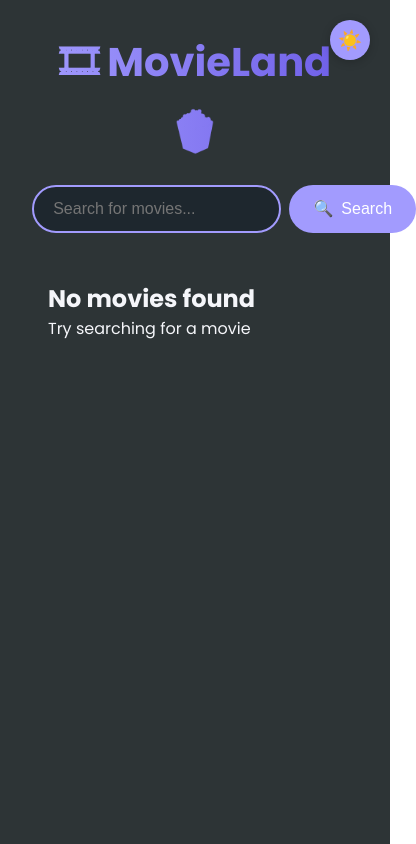
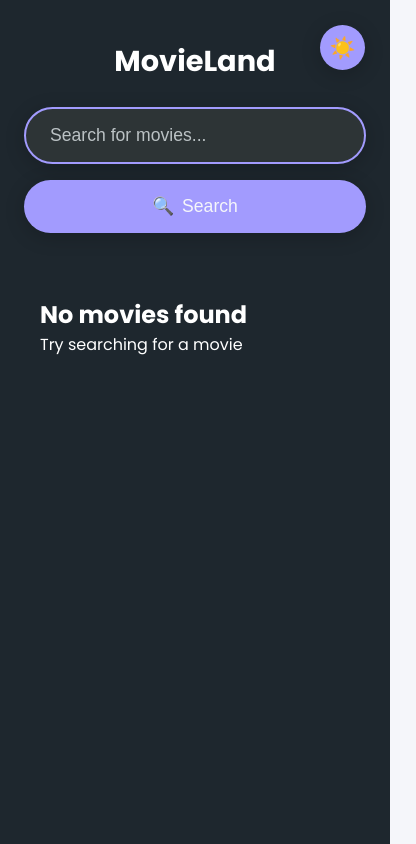
Before and after one commit to uditha1994/movie-finder-react, a React (Vite) app: page / in a window 390 px wide. Shown: the whole page, 416 px wide, since content can reach past the window. Built offline with nearby package versions, Linux system fonts and the light colour scheme.

Commit message:
ui theme fix

```diff
--- a/src/App.css
+++ b/src/App.css
@@ -1,352 +1,398 @@
+/* Enhanced App.css with attractive UI */
 @import url('https://fonts.googleapis.com/css2?family=Poppins:wght@300;400;500;600;700&display=swap');
 
 * {
   margin: 0;
   padding: 0;
   box-sizing: border-box;
-  transition: background-color 0.3s, color 0.3s;
+  transition: all 0.3s ease;
 }
 
 :root {
   --primary: #6c5ce7;
-  --secondary: #a29bfe;
+  --primary-light: #a29bfe;
+  --secondary: #00cec9;
   --text: #2d3436;
   --text-light: #636e72;
   --bg: #f5f6fa;
   --card-bg: #ffffff;
   --error: #d63031;
   --success: #00b894;
+  --shadow: 0 4px 20px rgba(0, 0, 0, 0.08);
+  --shadow-hover: 0 8px 30px rgba(0, 0, 0, 0.12);
 }
 
 .dark {
   --primary: #a29bfe;
-  --secondary: #6c5ce7;
-  --text: #f5f6fa;
+  --primary-light: #6c5ce7;
+  --secondary: #55efc4;
+  --text: #f5f6fa important;
   --text-light: #dfe6e9;
-  --bg: #2d3436;
-  --card-bg: #1e272e;
+  --bg: #1e272e;
+  --card-bg: #2d3436;
   --error: #ff7675;
   --success: #55efc4;
+  --shadow: 0 4px 20px rgba(0, 0, 0, 0.2);
+  --shadow-hover: 0 8px 30px rgba(0, 0, 0, 0.3);
+  --text-primary: #ffffff;
+  /* Pure white for primary text */
+  --text-secondary: #b2bec3;
+  /* Slightly dimmer for secondary */
+  --text-contrast: #f5f6fa;
+  /* High contrast text */
+  color: var(--text-primary);
 }
 
 body {
   font-family: 'Poppins', sans-serif;
+  background-color: var(--bg);
+  color: var(--text);
 }
 
 .app {
   min-height: 100vh;
   padding: 2rem;
+  display: flex;
+  flex-direction: column;
+  align-items: center;
   background-color: var(--bg);
-  color: var(--text);
-  justify-content: center;
-  align-items: center;
-}
-
-.app.dark {
-  background-color: var(--bg);
+  transition: background-color 0.3s ease;
 }
 
 .app-title {
+  font-size: 2.8rem;
+  margin: 1rem 0 2rem;
+  text-align: center;
+  position: relative;
+  display: inline-block;
+}
+
+.app-title::before {
+  content: "🎬";
+  position: absolute;
+  left: -50px;
+  top: 50%;
+  transform: translateY(-50%);
   font-size: 2.5rem;
-  margin-bottom: 1.5rem;
+}
+
+.app-title::after {
+  content: "🍿";
+  position: absolute;
+  right: -50px;
+  top: 50%;
+  transform: translateY(-50%);
+  font-size: 2.5rem;
+}
+
+.app-title-text {
   background: linear-gradient(90deg, var(--primary), var(--secondary));
   -webkit-background-clip: text;
   background-clip: text;
   color: transparent;
-  text-align: center;
+  display: inline-block;
+  padding: 0 10px;
+}
+
+.dark .movie-info h3,
+.dark .no-movies-found h3,
+.dark .plot h3,
+.dark .rating .value,
+.dark .info-item h4 {
+  color: var(--text-primary);
+}
+
+.dark .movie-meta,
+.dark .no-movies-found p,
+.dark .info-item p,
+.dark .metadata,
+.dark .rating .source {
+  color: var(--text-secondary);
+}
+
+/* Special cases where we want maximum contrast */
+.dark .error-message,
+.dark .search input,
+.dark .search button {
+  color: var(--text-contrast);
+}
+
+/* Card text in dark mode */
+.dark .movie-card {
+  color: var(--text-primary);
+}
+
+/* Ensure placeholder text is also visible */
+.dark .search input::placeholder {
+  color: var(--text-light);
+  opacity: 0.8;
+}
+
+/* No poster text in dark mode */
+.dark .no-poster {
+  color: rgba(255, 255, 255, 0.9);
 }
 
 .theme-toggle {
   position: fixed;
-  top: 20px;
-  right: 20px;
-  width: 40px;
-  height: 40px;
+  top: 25px;
+  right: 25px;
+  width: 45px;
+  height: 45px;
   border-radius: 50%;
   border: none;
   background-color: var(--primary);
   color: white;
-  font-size: 1.2rem;
+  font-size: 1.3rem;
   cursor: pointer;
   display: flex;
   align-items: center;
   justify-content: center;
   z-index: 100;
-  box-shadow: 0 2px 10px rgba(0, 0, 0, 0.2);
+  box-shadow: var(--shadow);
+  transition: all 0.3s ease;
+}
+
+.theme-toggle:hover {
+  transform: scale(1.1);
+  box-shadow: var(--shadow-hover);
 }
 
 .search {
-  margin: 0 auto 2rem;
-  max-width: 600px;
+  margin: 0 auto 3rem;
+  max-width: 650px;
+  width: 100%;
   display: flex;
-  gap: 0.5rem;
+  gap: 1rem;
+  position: relative;
 }
 
 .search input {
   flex: 1;
-  padding: 0.8rem 1.2rem;
+  padding: 1rem 1.5rem;
   border: 2px solid var(--primary);
-  border-radius: 30px;
-  font-size: 1rem;
+  border-radius: 50px;
+  font-size: 1.1rem;
   background-color: var(--card-bg);
   color: var(--text);
+  box-shadow: var(--shadow);
+  transition: all 0.3s ease;
+}
+
+.search input:focus {
+  outline: none;
+  border-color: var(--secondary);
+  box-shadow: 0 0 0 3px rgba(100, 205, 203, 0.3);
 }
 
 .search button {
-  padding: 0 1.5rem;
+  padding: 0 2rem;
   background-color: var(--primary);
   color: white;
   border: none;
-  border-radius: 30px;
+  border-radius: 50px;
   cursor: pointer;
-  font-size: 1rem;
+  font-size: 1.1rem;
   font-weight: 500;
   display: flex;
   align-items: center;
   gap: 0.5rem;
+  box-shadow: var(--shadow);
+  transition: all 0.3s ease;
 }
 
 .search button:hover {
-  background-color: var(--secondary);
+  background-color: var(--primary-light);
+  transform: translateY(-2px);
+  box-shadow: var(--shadow-hover);
 }
 
 .movie-list {
   display: grid;
-  grid-template-columns: repeat(auto-fill, minmax(220px, 1fr));
-  gap: 1.5rem;
+  grid-template-columns: repeat(auto-fill, minmax(240px, 1fr));
+  gap: 2rem;
+  width: 100%;
   padding: 1rem;
 }
 
 .no-movies-found {
+  grid-column: 1 / -1;
   display: flex;
   flex-direction: column;
   align-items: center;
   justify-content: center;
-  flex-grow: 1;
+  min-height: 50vh;
   text-align: center;
   padding: 2rem;
+}
+
+.no-movies-found .icon {
+  font-size: 4rem;
+  margin-bottom: 1.5rem;
+  opacity: 0.7;
+}
+
+.no-movies-found h3 {
+  font-size: 1.8rem;
+  margin-bottom: 0.5rem;
+  color: var(--text);
+}
+
+.no-movies-found p {
+  font-size: 1.1rem;
   color: var(--text-light);
+  max-width: 500px;
+  line-height: 1.6;
 }
 
 .movie-card {
   background: var(--card-bg);
-  border-radius: 12px;
+  border-radius: 16px;
   overflow: hidden;
-  box-shadow: 0 4px 15px rgba(0, 0, 0, 0.1);
+  box-shadow: var(--shadow);
   cursor: pointer;
+  transition: all 0.3s ease;
+  position: relative;
 }
 
-.movie-card.dark {
-  box-shadow: 0 4px 15px rgba(0, 0, 0, 0.3);
+.movie-card:hover {
+  transform: translateY(-10px);
+  box-shadow: var(--shadow-hover);
+}
+
+.movie-card::before {
+  content: '';
+  position: absolute;
+  top: 0;
+  left: 0;
+  right: 0;
+  height: 4px;
+  background: linear-gradient(90deg, var(--primary), var(--secondary));
 }
 
 .movie-poster {
-  height: 330px;
-  background-color: var(--secondary);
-  background: linear-gradient(135deg, var(--secondary), var(--primary));
+  height: 340px;
+  background: linear-gradient(135deg, var(--primary-light), var(--primary));
   display: flex;
   align-items: center;
   justify-content: center;
   position: relative;
+  overflow: hidden;
 }
 
 .movie-poster img {
   width: 100%;
   height: 100%;
   object-fit: cover;
+  transition: transform 0.5s ease;
+}
+
+.movie-card:hover .movie-poster img {
+  transform: scale(1.05);
 }
 
 .no-poster {
   padding: 1rem;
   color: white;
   text-align: center;
+  font-size: 1rem;
 }
 
 .movie-info {
-  padding: 1.2rem;
+  padding: 1.5rem;
 }
 
 .movie-info h3 {
-  margin-bottom: 0.5rem;
+  margin-bottom: 0.8rem;
   color: var(--text);
-  font-size: 1.1rem;
+  font-size: 1.2rem;
   white-space: nowrap;
   overflow: hidden;
   text-overflow: ellipsis;
+  font-weight: 600;
 }
 
 .movie-meta {
   display: flex;
   justify-content: space-between;
   color: var(--text-light);
-  font-size: 0.9rem;
-}
-
-.empty-state {
-  grid-column: 1 / -1;
-  padding: 3rem;
-  text-align: center;
-  color: var(--text-light);
-}
-
-.empty-state h2 {
-  margin-bottom: 0.5rem;
-  color: var(--text);
+  font-size: 0.95rem;
 }
 
 .loading-spinner {
-  width: 50px;
-  height: 50px;
-  border: 5px solid var(--primary);
+  width: 60px;
+  height: 60px;
+  border: 6px solid var(--primary);
+  border-top-color: transparent;
   border-radius: 50%;
-  border-top-color: transparent;
-  margin: 2rem auto;
+  margin: 3rem auto;
   animation: spin 1s linear infinite;
 }
 
-@keyframes spin {
-  to {
-    transform: rotate(360deg);
-  }
-}
-
-.error-message {
-  padding: 1rem;
-  background-color: var(--error);
-  color: white;
-  border-radius: 8px;
-  margin: 1rem auto;
-  max-width: 600px;
-  text-align: center;
-}
-
-/* Movie Details Styles */
+/* Enhanced Movie Details Styles */
 .movie-details {
   max-width: 1200px;
+  width: 100%;
   margin: 0 auto;
   padding: 2rem;
   color: var(--text);
+  animation: fadeIn 0.5s ease-out;
 }
 
-.back-button {
-  background: none;
-  border: none;
-  color: var(--primary);
-  font-size: 1rem;
-  font-weight: 500;
-  cursor: pointer;
-  margin-bottom: 2rem;
-  display: flex;
-  align-items: center;
-  gap: 0.5rem;
-}
+@keyframes fadeIn {
+  from {
+    opacity: 0;
+    transform: translateY(20px);
+  }
 
-.back-button:hover {
-  color: var(--secondary);
-}
-
-.details-container {
-  display: flex;
-  gap: 2rem;
-}
-
-.poster-column {
-  flex: 0 0 300px;
-}
-
-.info-column {
-  flex: 1;
-}
-
-.detail-poster {
-  width: 100%;
-  border-radius: 12px;
-  box-shadow: 0 4px 20px rgba(0, 0, 0, 0.2);
-}
-
-.no-poster-large {
-  width: 100%;
-  height: 450px;
-  background: linear-gradient(135deg, var(--secondary), var(--primary));
-  display: flex;
-  align-items: center;
-  justify-content: center;
-  color: white;
-  border-radius: 12px;
-}
-
-.metadata {
-  display: flex;
-  gap: 1rem;
-  margin: 1rem 0;
-  color: var(--text-light);
-}
-
-.ratings {
-  display: flex;
-  gap: 1.5rem;
-  margin: 1.5rem 0;
-}
-
-.rating {
-  background: var(--card-bg);
-  padding: 0.8rem;
-  border-radius: 8px;
-  min-width: 80px;
-  text-align: center;
-  box-shadow: 0 2px 8px rgba(0, 0, 0, 0.1);
-}
-
-.rating .source {
-  display: block;
-  font-size: 0.8rem;
-  color: var(--text-light);
-  margin-bottom: 0.3rem;
-}
-
-.rating .value {
-  font-weight: 600;
-  color: var(--primary);
-}
-
-.plot {
-  margin: 2rem 0;
-}
-
-.plot h3 {
-  margin-bottom: 0.5rem;
-  color: var(--primary);
-}
-
-.crew {
-  display: grid;
-  grid-template-columns: repeat(auto-fit, minmax(200px, 1fr));
-  gap: 1.5rem;
-  margin-top: 2rem;
-}
-
-.crew h4 {
-  color: var(--primary);
-  margin-bottom: 0.5rem;
-}
-
-.crew p {
-  color: var(--text-light);
-  font-size: 0.9rem;
+  to {
+    opacity: 1;
+    transform: translateY(0);
+  }
 }
 
 /* Responsive Styles */
 @media (max-width: 768px) {
-  .details-container {
-    flex-direction: column;
+  .app-title {
+    font-size: 2.2rem;
   }
 
-  .poster-column {
-    flex: 0 0 auto;
-    margin: 0 auto;
+  .app-title::before,
+  .app-title::after {
+    font-size: 1.5rem;
+    left: -35px;
+    right: -35px;
+  }
+
+  .search {
+    flex-direction: column;
+    gap: 1rem;
+  }
+
+  .search button {
+    width: 100%;
+    justify-content: center;
+    padding: 1rem;
   }
 
   .movie-list {
-    grid-template-columns: repeat(auto-fill, minmax(150px, 1fr));
+    grid-template-columns: repeat(auto-fill, minmax(180px, 1fr));
+    gap: 1.5rem;
   }
 }
+
+@media (max-width: 480px) {
+  .app {
+    padding: 1.5rem;
+  }
+
+  .app-title {
+    font-size: 1.8rem;
+    margin-bottom: 1.5rem;
+  }
+
+  .app-title::before,
+  .app-title::after {
+    display: none;
+  }
+}
--- a/src/App.jsx
+++ b/src/App.jsx
@@ -72,7 +72,7 @@ function App() {
         />
       ) : (
         <>
-          <h1 className="app-title">🎞 MovieLand 🍿</h1>
+          <h1 className="app-title">&nbsp;MovieLand&nbsp;</h1>
           <SearchBar setSeachTerm={setSeachTerm}
             theme={theme} />
 
```
